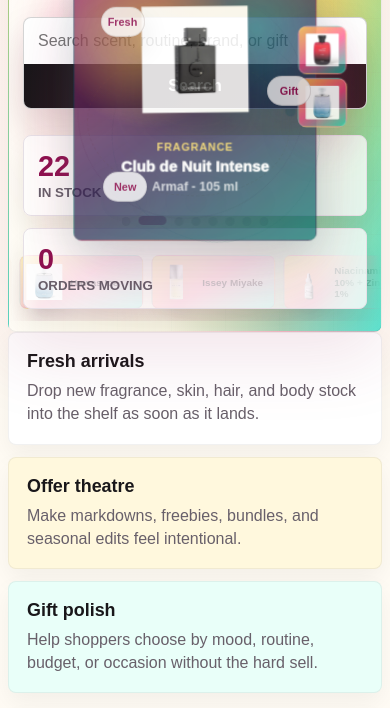
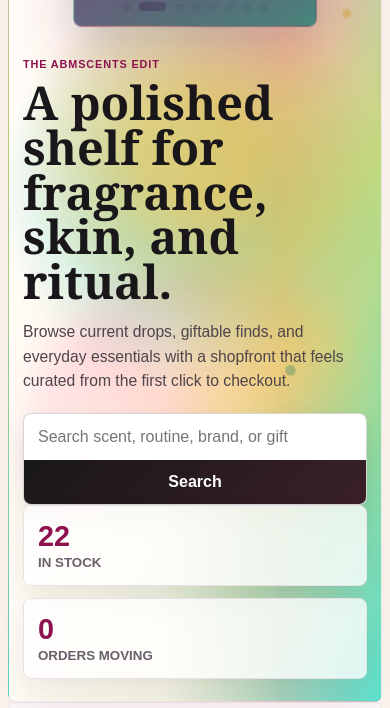
Before and after one commit to mensahyaw108-crypto/ABMscents, a website: page index.html in a window 390 px wide. Shown: the part 650-1358 px from the top of the page. Drawn offline with Linux system fonts and the light colour scheme.

Commit message:
Fix mobile image text overlap

```diff
--- a/styles.css
+++ b/styles.css
@@ -2501,20 +2501,22 @@ h1 {
   }
 
   .intro {
-    min-height: 690px;
+    display: block;
+    min-height: 0;
     padding: 24px 18px;
-    align-items: start;
   }
 
   .hero-motion {
-    right: 50%;
-    bottom: 86px;
-    width: min(82vw, 304px);
-    height: min(82vw, 304px);
-    min-width: 238px;
-    min-height: 238px;
-    margin-right: max(-44vw, -165px);
+    position: relative;
+    right: auto;
+    bottom: auto;
+    width: min(100%, 304px);
+    height: 304px;
+    min-width: 0;
+    min-height: 0;
+    margin: 24px auto 18px;
     opacity: 0.86;
+    transform: none;
   }
 
   .timed-showcase {
@@ -2564,10 +2566,13 @@ h1 {
   }
 
   .hero-product-flow {
-    left: 0;
-    right: 0;
-    bottom: 16px;
+    position: relative;
+    left: auto;
+    right: auto;
+    bottom: auto;
+    margin: 12px -18px 0;
     padding-block: 10px 12px;
+    transform: none;
   }
 
   .product-flow-track {
@@ -2633,11 +2638,13 @@ h1 {
 
   .intro-copy > p:not(.eyebrow) {
     font-size: 0.98rem;
+    max-width: 100%;
   }
 
   .search {
     grid-template-columns: 1fr;
     margin-top: 20px;
+    box-shadow: 0 12px 26px rgba(25, 23, 26, 0.1);
   }
 
   .search input {
@@ -2663,17 +2670,44 @@ h1 {
     grid-template-columns: 1fr;
   }
 
+  .intro-stats {
+    transform: none;
+  }
+
   .editorial-panel {
-    min-height: 380px;
+    display: grid;
+    grid-template-rows: auto auto;
+    gap: 18px;
+    min-height: 0;
+    align-items: start;
+    padding: 24px 20px;
   }
 
   .editorial-panel img {
+    position: relative;
     top: auto;
-    right: 50%;
-    bottom: 26px;
-    width: 190px;
-    margin-right: -95px;
-    opacity: 0.72;
+    right: auto;
+    z-index: 0;
+    order: -1;
+    justify-self: center;
+    width: min(64vw, 220px);
+    height: 180px;
+    margin: 0;
+    opacity: 1;
+  }
+
+  .editorial-panel h2 {
+    max-width: 100%;
+    font-size: clamp(2rem, 10vw, 3.1rem);
+  }
+
+  .editorial-panel p:not(.eyebrow) {
+    max-width: 100%;
+  }
+
+  .editorial-panel a {
+    width: fit-content;
+    max-width: 100%;
   }
 
   .section-head {
@@ -2798,7 +2832,7 @@ h1 {
   }
 
   .intro {
-    min-height: 650px;
+    min-height: 0;
     padding: 22px 14px;
   }
 
@@ -2815,12 +2849,9 @@ h1 {
   }
 
   .hero-motion {
-    bottom: 78px;
-    width: min(78vw, 270px);
-    height: min(78vw, 270px);
-    min-width: 214px;
-    min-height: 214px;
-    margin-right: max(-39vw, -135px);
+    width: min(100%, 270px);
+    height: 270px;
+    margin-top: 20px;
   }
 
   .showcase-card {
@@ -2871,7 +2902,7 @@ h1 {
   }
 
   .hero-product-flow {
-    bottom: 10px;
+    margin-inline: -14px;
   }
 
   .flow-product {
```
